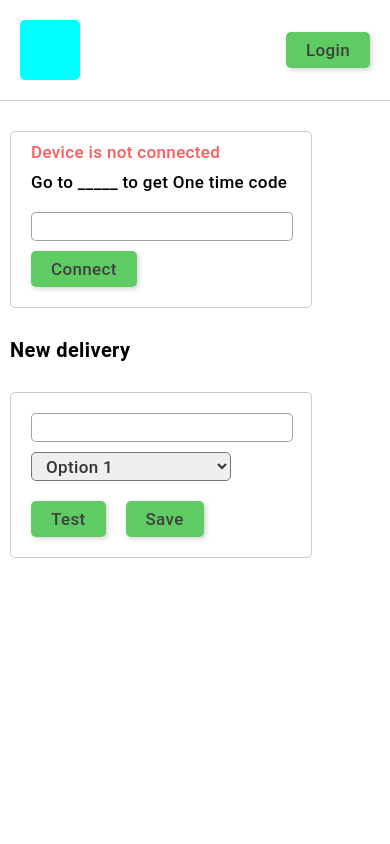
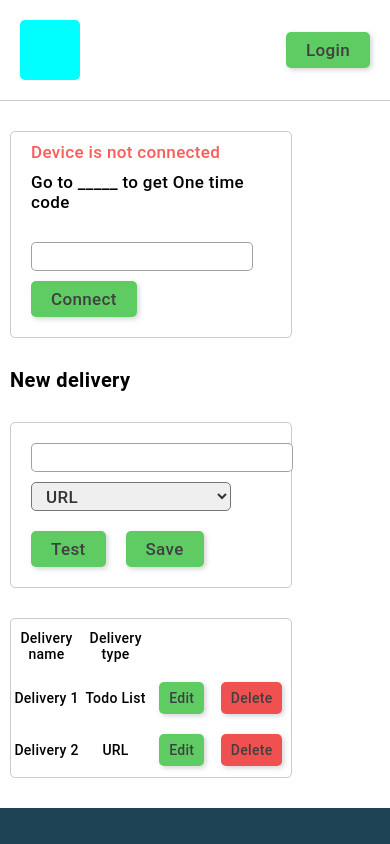
Before and after one commit to YakubovKirill/simple-react, a React (Create React App) app in the folder react-app/: page / in a window 390 px wide. Shown: the top 844 px of the page. Built offline with nearby package versions, Linux system fonts and the light colour scheme.

Commit message:
feat: add list component, footer and delivery types

```diff
--- a/react-app/src/App.css
+++ b/react-app/src/App.css
@@ -26,7 +26,7 @@ body {
 main {
   max-width: 1200px;
   width: 80%;
-  height: 1000px;
+  height: max-content;
 }
 
 button {
@@ -53,20 +53,12 @@ button:focus { outline: none; }
 .red-btn:hover { background-color: #f56c6c; }
 
 @media(max-width: 650px) {
-  #onetime-code, #delivery-name {width: 150px;}
-  #delivery-type, #onetime-code {width: 240px;}
-  #onetime-code {margin-bottom: 10px;}
-  #delivery-name {
-      margin-right: 0;
-      margin-bottom: 10px;
-      width: 250px;
-  }
+  .username { display: none;}
   .input-wrap {
       display: flex;
       flex-wrap: wrap;
   }
-  .connected {width: 300px;}
-  .code-block { height: max-content;}
+  table button, table td { font-size: 14px; }
 }
 
 @media(max-width: 768px) {
--- a/react-app/src/App.js
+++ b/react-app/src/App.js
@@ -1,16 +1,22 @@
 import './App.css';
 import Connected from './components/Connected/Connected';
+import Deliveries from './components/Deliveries/Deliveries';
+import Footer from './components/Footer/Footer';
 import Header from './components/Header/Header';
 import NewDelivery from './components/NewDelivery/NewDelivery';
 
 function App() {
   return (
-    <div className="App f-c">
-      <main>
-        <Header />
-        <Connected />
-        <NewDelivery />
-      </main>
+    <div className="App">
+      <div className="f-c">
+        <main>
+          <Header />
+          <Connected />
+          <NewDelivery />
+          <Deliveries />
+        </main>
+      </div>
+      <Footer />
     </div>
   );
 }
--- a/react-app/src/components/Connected/Connected.css
+++ b/react-app/src/components/Connected/Connected.css
@@ -40,12 +40,19 @@
 @media(max-width: 650px) {
     #onetime-code, #delivery-name {width: 150px;}
     #delivery-type, #onetime-code {width: 240px;}
-    #onetime-code {margin-bottom: 10px;}
+    #onetime-code {
+        margin: 10px 0px;
+        width: 200px;
+    }
     #delivery-name {
         margin-right: 0;
         margin-bottom: 10px;
         width: 250px;
     }
-    .connected {width: 300px;}
+    .connected {width: 400px;}
     .code-block { height: max-content;}
 }
+
+@media(max-width: 500px) {
+    .connected {width: 280px;}
+}
--- /dev/null
+++ b/react-app/src/components/Deliveries/Deliveries.css
@@ -0,0 +1,27 @@
+#deliveries-list {
+    width: 100%;
+    height: max-content;
+}
+
+.table-header {
+    height: 30px;
+}
+
+tr {
+    height: 50px;
+}
+
+td {
+    min-width: max-content;
+    width: 130px;
+    text-align: center;
+    overflow: hidden;
+}
+
+@media(max-width: 650px) {
+    table button, table td { font-size: 14px; }
+}
+
+@media(max-width: 500px) {
+    table button { padding: 8px 10px;  }
+}
--- /dev/null
+++ b/react-app/src/components/Deliveries/Deliveries.js
@@ -0,0 +1,58 @@
+import './Deliveries.css'
+import {useState} from 'react'
+
+export default function Deliveries() {
+    // This variable store items from database. Thus data is test data
+    const items = [{
+        name: 'Delivery 1',
+        type: 'Todo List'
+    },
+    {
+        name: 'Delivery 2',
+        type: 'URL'
+    }
+]
+    return (
+        <div id="deliveries-list">
+            <div className="connected">
+                <table>
+                    <thead className="table-header">
+                        <tr>
+                            <td>Delivery name</td>
+                            <td>Delivery type</td>
+                        </tr>
+                    </thead>
+                    <DeliveryItems items={items} />
+                </table>
+            </div>
+        </div>
+    )
+}
+
+function DeliveryItem(props) {
+    return (
+        <tr>
+            <td>{props.item.name}</td>
+            <td>{props.item.type}</td>
+            <td><button className="green-btn">Edit</button></td>
+            <td><button className="red-btn">Delete</button></td>
+        </tr>
+    )
+}
+
+function DeliveryItems(props) {
+    const deliveryItems = props.items
+    const getItems = (delivItems) => {
+        const items = []
+        for(let elem in delivItems) {
+            const item = <DeliveryItem key={elem} item={delivItems[elem]} />
+            items.push(item)
+        }
+        return items
+    }
+    return (
+        <tbody>
+            {getItems(deliveryItems)}
+        </tbody>
+    )
+}
--- /dev/null
+++ b/react-app/src/components/Footer/Footer.css
@@ -0,0 +1,7 @@
+footer {
+    height: 150px;
+    width: 100%;
+    background-color: #1d4354;
+    display: block;
+    color: blanchedalmond
+}
--- /dev/null
+++ b/react-app/src/components/Footer/Footer.js
@@ -0,0 +1,9 @@
+import './Footer.css'
+
+export default function Footer() {
+    return (
+        <footer className="f-c">
+            <div className="text-block">Footer links</div>
+        </footer>
+    )
+}
--- a/react-app/src/components/NewDelivery/NewDelivery.js
+++ b/react-app/src/components/NewDelivery/NewDelivery.js
@@ -1,17 +1,13 @@
 import './NewDelivery.css'
 function NewDelivery() {
+    const deliveryTypes = ['URL', 'Todo List', 'Readwise.io']
     return (
         <div id="new-delivery-section">
                 <div className="new-deliv-header"><p>New delivery</p></div>
                 <div className="connected">
                     <div className="input-wrap">
                         <input type="text" name="delivery-name" id="delivery-name" />
-                        <select name="delivery-type" id="delivery-type">
-                            <option value="Option_1">Option 1</option>
-                            <option value="Option_2">Option 2</option>
-                            <option value="Option_3">Option 3</option>
-                            <option value="Option_4">Option 4</option>
-                        </select>
+                        <TypesSelect types={deliveryTypes}/>
                     </div>
                     <div className="button-wrap">
                         <button className="green-btn m-r-20">Test</button>
@@ -22,4 +18,26 @@ function NewDelivery() {
     )
 }
 
+function TypesSelect(props) {
+    const getOptions = (optionsList) => {
+        const options = []
+        for(let elem in optionsList) {
+            const option = <Option key={elem} option={optionsList[elem]} />
+            options.push(option)
+        }
+        return options
+    }
+    return (
+        <select name="delivery-type" id="delivery-type">
+            {getOptions(props.types)}
+        </select>
+    )
+}
+
+function Option(props) {
+    return (
+        <option value={props.option}>{props.option}</option>
+    )
+}
+
 export default NewDelivery
```
